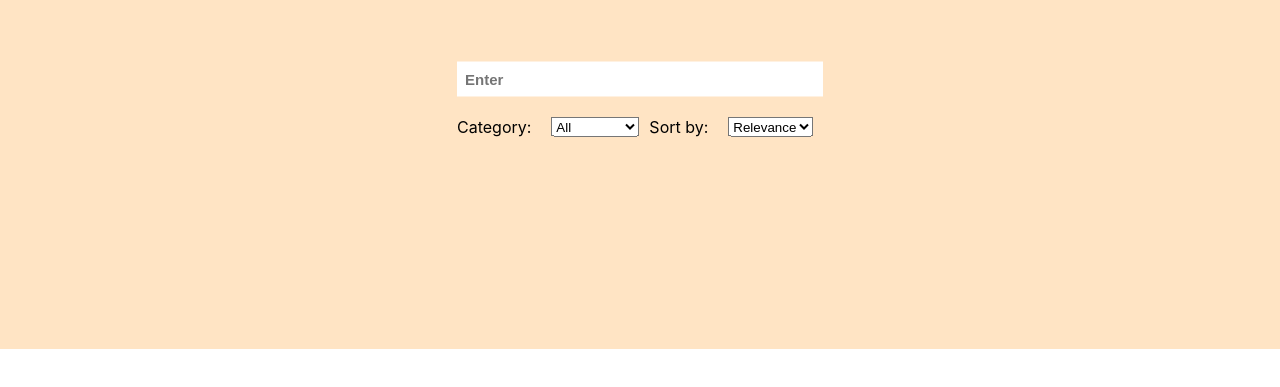
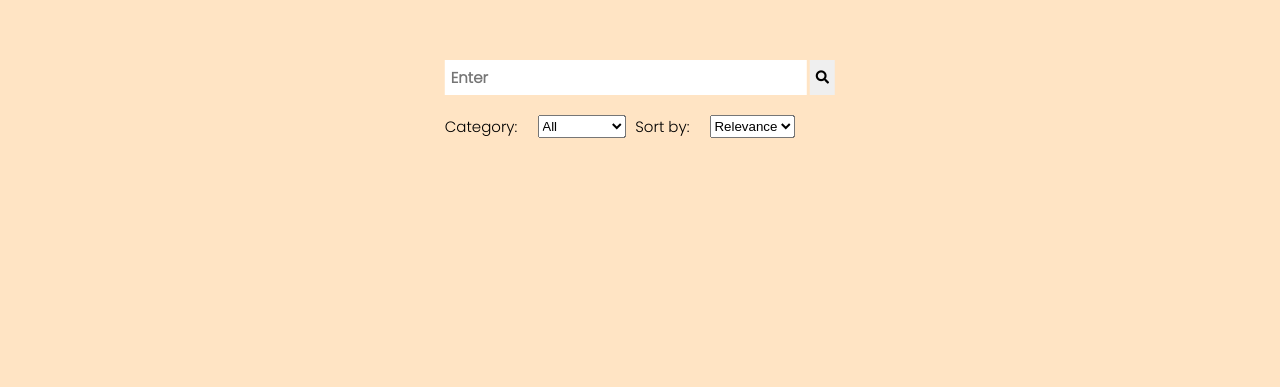
Before and after one commit to FwexYy/Book-API, a React (Create React App) app: page / in a window 1280 px wide. Shown: the part 151-538 px from the top of the page. Built offline with nearby package versions, Linux system fonts and the light colour scheme.

Commit message:
feat/fix: Modified more files and add common.css file

```diff
--- a/public/index.html
+++ b/public/index.html
@@ -10,34 +10,18 @@
       content="Web site created using create-react-app"
     />
     <link rel="apple-touch-icon" href="%PUBLIC_URL%/logo192.png" />
-    <!--
-      manifest.json provides metadata used when your web app is installed on a
-      user's mobile device or desktop. See https://developers.google.com/web/fundamentals/web-app-manifest/
-    -->
     <link rel="manifest" href="%PUBLIC_URL%/manifest.json" />
-    <!--
-      Notice the use of %PUBLIC_URL% in the tags above.
-      It will be replaced with the URL of the `public` folder during the build.
-      Only files inside the `public` folder can be referenced from the HTML.
+    <link
+      rel="stylesheet"
+      href="https://use.fontawesome.com/releases/v5.15.4/css/all.css"
+      integrity="sha384-DyZ88mC6Up2uqS4h/KRgHuoeGwBcD4Ng9SiP4dIRy0EXTlnuz47vAwmeGwVChigm"
+      crossorigin="anonymous"
+    />
 
-      Unlike "/favicon.ico" or "favicon.ico", "%PUBLIC_URL%/favicon.ico" will
-      work correctly both with client-side routing and a non-root public URL.
-      Learn how to configure a non-root public URL by running `npm run build`.
-    -->
     <title>React App</title>
   </head>
   <body>
     <noscript>You need to enable JavaScript to run this app.</noscript>
     <div id="root"></div>
-    <!--
-      This HTML file is a template.
-      If you open it directly in the browser, you will see an empty page.
-
-      You can add webfonts, meta tags, or analytics to this file.
-      The build step will place the bundled scripts into the <body> tag.
-
-      To begin the development, run `npm start` or `yarn start`.
-      To create a production bundle, use `npm run build` or `yarn build`.
-    -->
   </body>
 </html>
--- a/src/App.css
+++ b/src/App.css
@@ -1,5 +1,9 @@
 .App {
   text-align: center;
+}
+
+body {
+  background-color: bisque;
 }
 
 .App-logo {
--- a/src/components/Book.jsx
+++ b/src/components/Book.jsx
@@ -1,5 +1,6 @@
 import { useState } from "react";
 import "./styles/Book.css";
+import "./styles/common.css";
 import BookDetails from "./BookDetails";
 
 const Book = ({ book }) => {
--- a/src/components/BookDetails.jsx
+++ b/src/components/BookDetails.jsx
@@ -1,4 +1,5 @@
 import "./styles/BookDetails.css";
+import "./styles/common.css";
 
 const BookDetails = ({ show, item, onClose }) => {
   if (!show) return null;
--- a/src/components/Main.jsx
+++ b/src/components/Main.jsx
@@ -2,6 +2,7 @@ import { useState } from "react";
 import Book from "./Book";
 import useBookSearch from "./hooks/useBookSearch";
 import "./styles/Main.css";
+import "./styles/common.css";
 
 const Main = () => {
   const [search, setSearch] = useState("");
@@ -18,7 +19,7 @@ const Main = () => {
   return (
     <>
       <div className="header">
-        <div className="row2">
+        <div className="row">
           <div className="search">
             <input
               type="text"
@@ -27,6 +28,9 @@ const Main = () => {
               onChange={(e) => setSearch(e.target.value)}
               onKeyPress={handleKeyPress}
             />
+            <button className="btn-search">
+              <i className="fas fa-search"></i>
+            </button>
           </div>
           <div className="filters">
             <label htmlFor="category">Category: </label>
--- a/src/components/styles/Book.css
+++ b/src/components/styles/Book.css
@@ -1,3 +1,5 @@
+@import url("./common.css");
+
 .container {
   width: 50%;
   margin: 0 auto;
@@ -14,6 +16,7 @@
   overflow: hidden;
   transition: transform 0.3s, box-shadow 0.3s;
   text-align: center;
+  font-family: "Poppins", sans-serif;
 }
 
 .book:hover {
@@ -24,4 +27,5 @@
 .book img {
   width: 80%;
   height: auto;
+  margin-top: 10px;
 }
--- a/src/components/styles/BookDetails.css
+++ b/src/components/styles/BookDetails.css
@@ -1,3 +1,5 @@
+@import url("./common.css");
+
 .overlay {
   height: 100vh;
   width: 100%;
@@ -56,27 +58,23 @@
   height: 200px;
 }
 
+.overlay-inner .inner-box h1 {
+  font-family: "Poppins", sans-serif;
+}
+
 .overlay-inner .inner-box h3 {
   margin-bottom: 0;
+  font-family: "Poppins", sans-serif;
 }
 
 .overlay-inner .inner-box h4 {
   margin-top: 0;
-}
-
-.overlay-inner .inner-box button {
-  outline: none;
-  border: none;
-  width: 100px;
-  border-radius: 5px;
-  background-color: #24a0ed;
-  color: white;
-  font-weight: bold;
-  padding: 0.3rem 0.5rem;
+  font-family: "Poppins", sans-serif;
 }
 
 .overlay-inner .description {
   margin-top: 2rem;
   text-align: justify;
   font-size: 13px;
+  font-family: "Poppins", sans-serif;
 }
--- a/src/components/styles/Main.css
+++ b/src/components/styles/Main.css
@@ -1,3 +1,5 @@
+@import url("./common.css");
+
 .header {
   width: 100%;
   height: 500px;
@@ -8,7 +10,7 @@
   background-color: bisque;
 }
 
-.row2 {
+.row {
   position: absolute;
   top: 50%;
   left: 50%;
@@ -16,13 +18,14 @@
   text-align: center;
 }
 
-.row2 h2 {
+.row h2 {
   font-size: 3rem;
   margin-top: 20px;
   margin-bottom: 15px;
+  font-family: "Poppins", sans-serif;
 }
 
-.row2 img {
+.row img {
   margin-top: 30px;
   width: 250px;
 }
@@ -41,6 +44,7 @@
   padding: 0 0.5rem;
   font-size: 15px;
   font-weight: bold;
+  font-family: "Poppins", sans-serif;
 }
 
 .search button {
@@ -54,8 +58,14 @@
   margin-top: 20px;
   display: flex;
   gap: 10px;
+  font-family: "Poppins", sans-serif;
 }
 
 .filters label {
   margin-right: 10px;
+  font-size: 15px;
 }
+
+.btn-search {
+  margin-left: 3px;
+}
--- /dev/null
+++ b/src/components/styles/common.css
@@ -0,0 +1,14 @@
+@import url("https://fonts.googleapis.com/css2?family=Bodoni+Moda&family=Poppins:wght@300&display=swap");
+
+* {
+  padding: 0;
+  margin: 0;
+}
+
+body {
+  background-color: bisque;
+}
+
+html {
+  font-size: 75.5%;
+}
```
